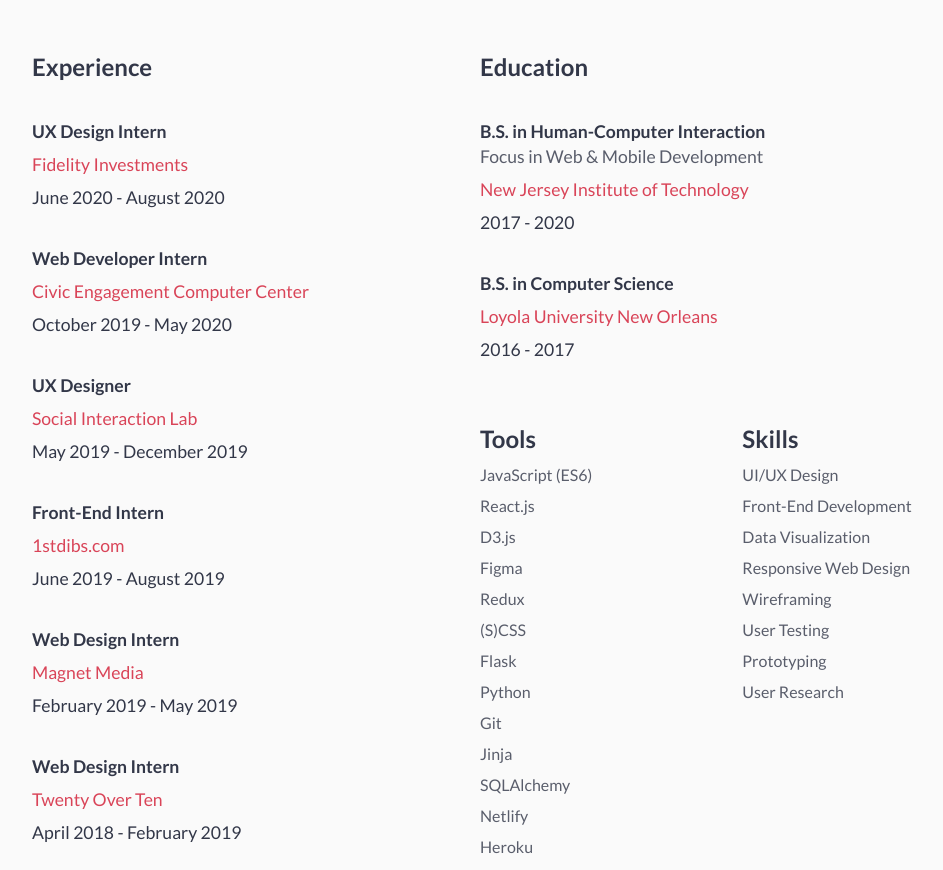
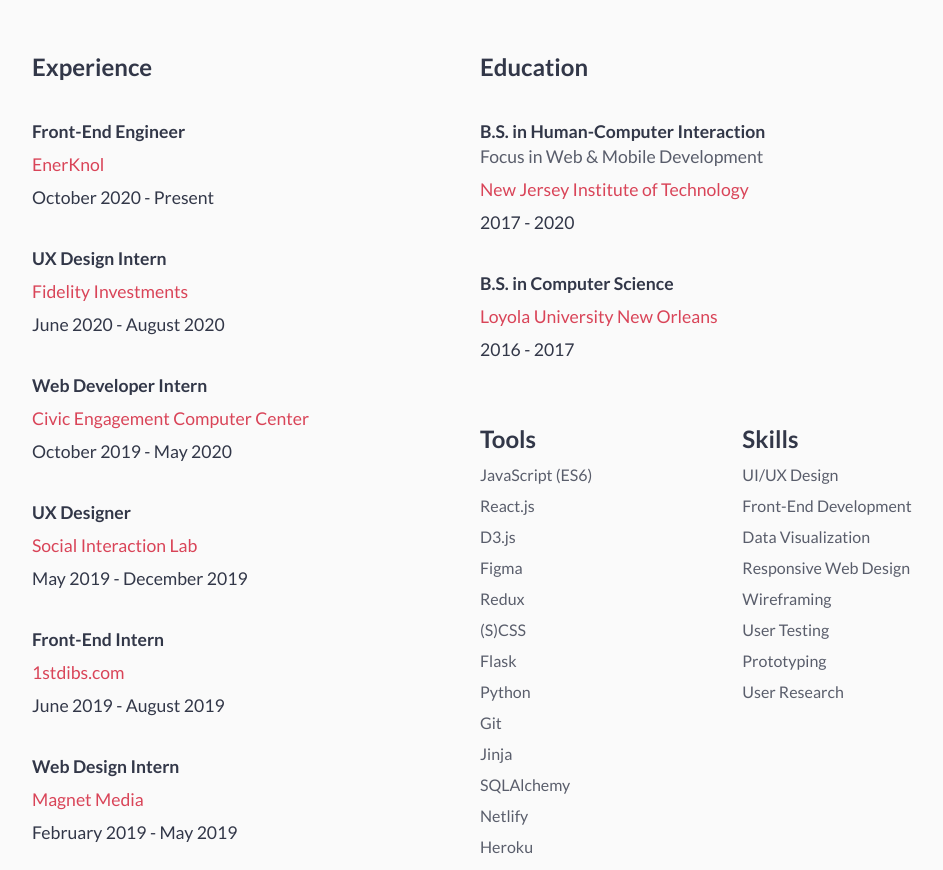
Before and after one commit to sherif-ffs/portfolio_v4, a React (Create React App) app in the folder porto4/: page /about in a window 1280 px wide. Shown: the part 780-1650 px from the top of the page, without its empty margins (160-1103 px from the left). Built offline with nearby package versions, Linux system fonts and the light colour scheme.

Commit message:
add enerknol to experience

```diff
--- a/porto4/src/components/about/EducationExperience.js
+++ b/porto4/src/components/about/EducationExperience.js
@@ -7,6 +7,11 @@
             <div className="education-experience-wrapper">
                 <div className="experience">
                     <h1>Experience</h1>
+                    <div className="company">
+                        <h3 className="company-title">Front-End Engineer</h3>
+                        <a href="https://enerknol.com/" target="_blank" rel="noopener noreferrer">EnerKnol</a>
+                        <h3 className="timeline">October 2020 - Present</h3>
+                    </div>
                     <div className="company">
                         <h3 className="company-title">UX Design Intern</h3>
                         <a href="https://www.fidelity.com/" target="_blank" rel="noopener noreferrer">Fidelity Investments</a>
```
